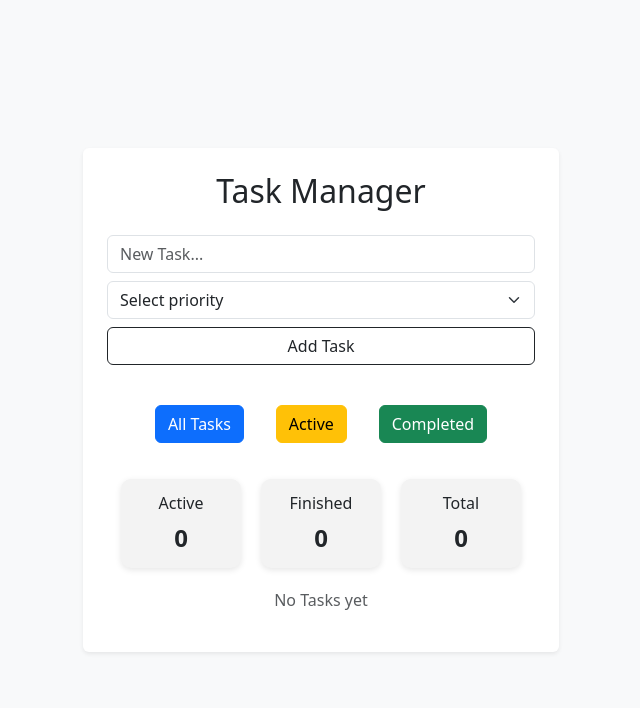
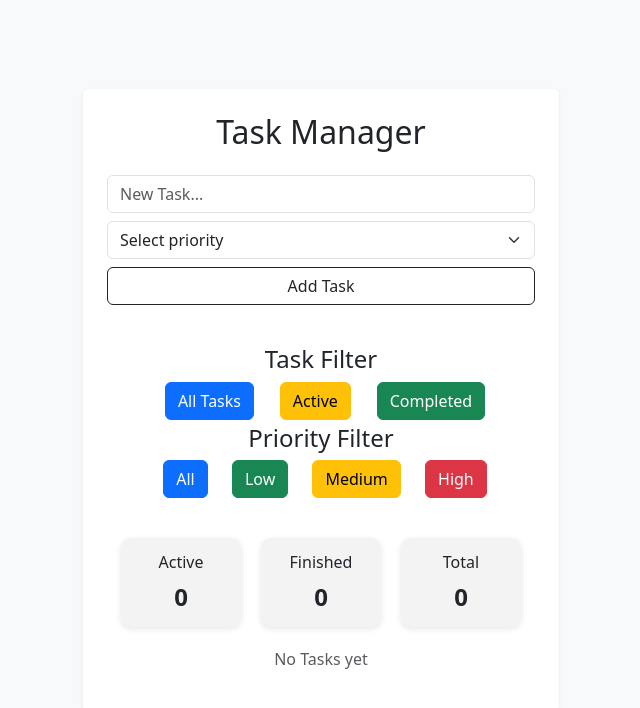
Before and after one commit to marconovas/To-Do-App, a React (Vite) app: page / in a window 1280 px wide. Shown: the top 708 px of the page, without its empty margins (319-959 px from the left). Built offline with nearby package versions, Linux system fonts and the light colour scheme.

Commit message:
priority filter added

```diff
--- a/src/App.jsx
+++ b/src/App.jsx
@@ -12,7 +12,8 @@ function App() {
     const storedTasks = localStorage.getItem("tasks");
     return storedTasks ? JSON.parse(storedTasks) : [];
   });
-  const [filter, setFilter] = useState("all");
+  const [statusFilter, setStatusFilter] = useState("all");
+  const [priorityFilter, setPriorityFilter] = useState("all");
 
   ///EDITING
   const [editingTask, setEditingTask] = useState(null);
@@ -25,11 +26,15 @@ function App() {
   const totalTasks = active.length + finished.length;
 
   const filteredTasks =
-  filter === "active" ?
-    tasks.filter(task => !task.completed) :
-  filter === "completed" ?
-    tasks.filter(task => task.completed)
-  : tasks;
+    tasks.filter(task => {
+      if (statusFilter === "active") return !task.completed;
+      if(statusFilter === "completed") return task.completed;
+      return true;
+    })
+    .filter(task => {
+      if(priorityFilter === "all") return true;
+      return task.priority === priorityFilter;
+    });
 
   const addTask = (newTask) => {
     setTasks(prev => [...prev, newTask]);
@@ -75,11 +80,12 @@ function App() {
     <div className="min-vh-100 d-flex align-items-center bg-light">
       <Container style={{ maxWidth: "500px" }}>
         <Card className="p-4 shadow-sm border-0">
+
           <h2 className="text-center mb-4">Task Manager</h2>
 
           <TaskForm addTasks={addTask}/>
 
-          <FilterBar setFilter={setFilter}/>
+          <FilterBar setFilter={setStatusFilter} setPriorityFilter={setPriorityFilter}/>
 
           <TaskCounter active={active.length} finished={finished.length} total={totalTasks}/>
 
--- a/src/Components/FilterBar.jsx
+++ b/src/Components/FilterBar.jsx
@@ -1,11 +1,24 @@
-import { Button } from "react-bootstrap";
+import { Button, Container } from "react-bootstrap";
 
-export default function FilterBar ({ setFilter }) {
+export default function FilterBar ({ setFilter, setPriorityFilter }) {
     return(
-        <div className="d-flex justify-content-evenly m-3">
-            <Button variant="primary" onClick={() => setFilter("all")}>All Tasks</Button>
-            <Button variant="warning" onClick={() => setFilter("active")}>Active</Button>
-            <Button variant="success" onClick={() => setFilter("completed")}>Completed</Button>
+        <div className="m-3">
+            <h4 className="d-flex justify-content-center">Task Filter</h4>
+
+            <Container className="d-flex justify-content-evenly m-1">
+                <Button variant="primary" onClick={() => setFilter("all")}>All Tasks</Button>
+                <Button variant="warning" onClick={() => setFilter("active")}>Active</Button>
+                <Button variant="success" onClick={() => setFilter("completed")}>Completed</Button>
+            </Container>
+
+            <h4 className="d-flex justify-content-center">Priority Filter</h4>
+
+            <Container className="d-flex justify-content-evenly m-1">
+                <Button variant="primary" onClick={() => setPriorityFilter("all")}>All</Button>
+                <Button variant="success" onClick={() => setPriorityFilter("low")}>Low</Button>
+                <Button variant="warning" onClick={() => setPriorityFilter("medium")}>Medium</Button>
+                <Button variant="danger" onClick={() => setPriorityFilter("high")}>High</Button>
+            </Container>
         </div>
     )
 }
--- a/src/Components/TaskForm.jsx
+++ b/src/Components/TaskForm.jsx
@@ -5,7 +5,7 @@ import { Button, Form } from "react-bootstrap";
 export default function TaskForm ({ addTasks }) {
 
     const [text, setText] = useState("");
-    const [priority, setPriority] = useState("");
+    const [priority, setPriority] = useState(null);
 
     const HandleSubmit = (e) => {
         e.preventDefault();
--- a/src/Components/TaskItem.jsx
+++ b/src/Components/TaskItem.jsx
@@ -3,21 +3,18 @@ import { Badge, Button, Card } from "react-bootstrap";
 
 export default function TaskItem ({ task, onComplete, onDelete, onEdit }) {
     const priorityColor = () => {
-        if(task.priority === "low"){
-            return "success";
-        } else if( task.priority === "medium"){
-            return "warning"
-        } else{
-            return "danger"
-        }
+        if(task.priority === "low") return "success";
+        if (task.priority === "medium") return "warning";
+        if(task.priority === "high") return "warning"
+        return "secondary";
     }
 
     return(
-        <Card>
+        <Card className="mb-2">
             <Card.Body>
                 <Card.Title>
                     <Badge className="me-2" bg={priorityColor()}>
-                        {task.priority}
+                        {task.priority ? task.priority : "No priority"}
                     </Badge>
                     {task.text}
                 </Card.Title>
```
